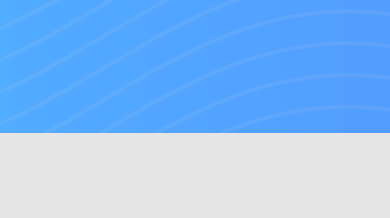
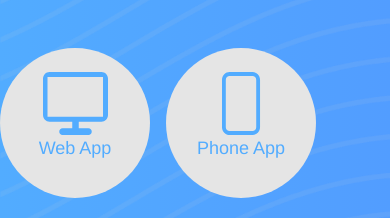
Before and after one commit to JAgrit20/DC_Doubt_Connect, a plain HTML site: page index.html in a window 390 px wide. Shown: the part 572-790 px from the top of the page. Drawn offline with nearby package versions, Linux system fonts and the light colour scheme; a web font is replaced by a local one.

Commit message:
Add webapp and phoneapp icons
Signed-off-by: Trishiraj <gamerprince.exp@gmail.com>

```diff
--- a/index.html
+++ b/index.html
@@ -72,6 +72,17 @@
               <h6 style="font-size: 20px;width: 439px; font-family: 'Open Sans', sans-serif;margin-bottom:33px;">Come indulge in your friendly neighbourhood platform to get your doubts solved in the most interactive and personalized way.</h6>
               <h4><b>Ask a doubt now!</b></h4>
           </div>
+          <div class="row">
+          <div style="cursor: pointer; background-color: #E5E5E5; border-radius: 100px; width: 150px; height: 150px;">
+            <a href="#"><img class="pt-4" src="img/webapp-icon.svg"><br></a>
+            <p style="color: #52ACFF">Web App</p>
+          </div>
+          <div class="p-2"></div>
+          <div style="cursor: pointer; background-color: #E5E5E5; border-radius: 100px; width: 150px; height: 150px;">
+            <a href="#"><img class="pt-4" src="img/phoneapp-icon.svg"><br></a>
+            <p style="color: #52ACFF">Phone App</p>
+          </div>
+        </div>
         </div>
         <div class="col-lg-7 my-auto Thevideo" style="text-align:right;padding:0;">
           <video width="90%" height="auto" controls>
```
